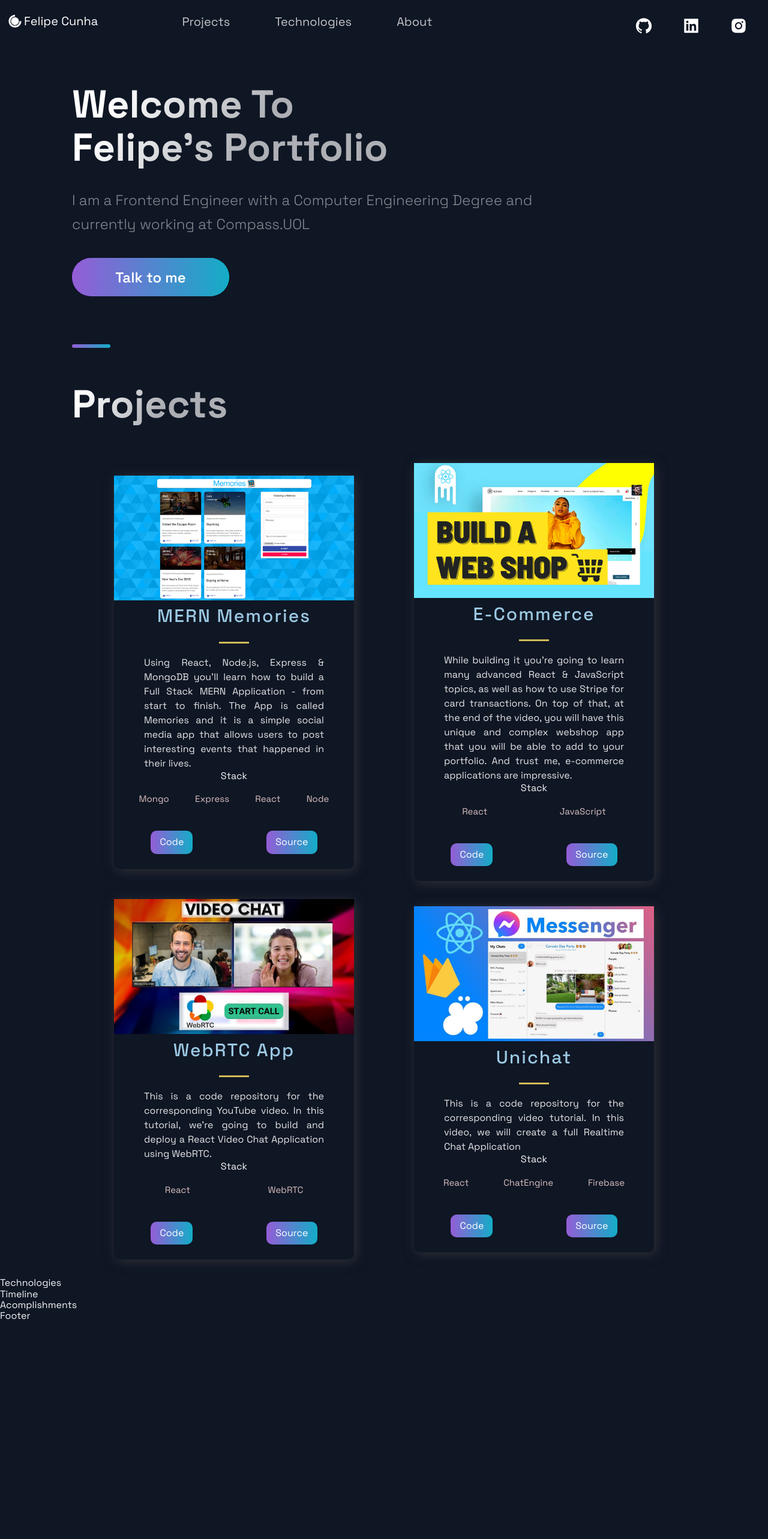
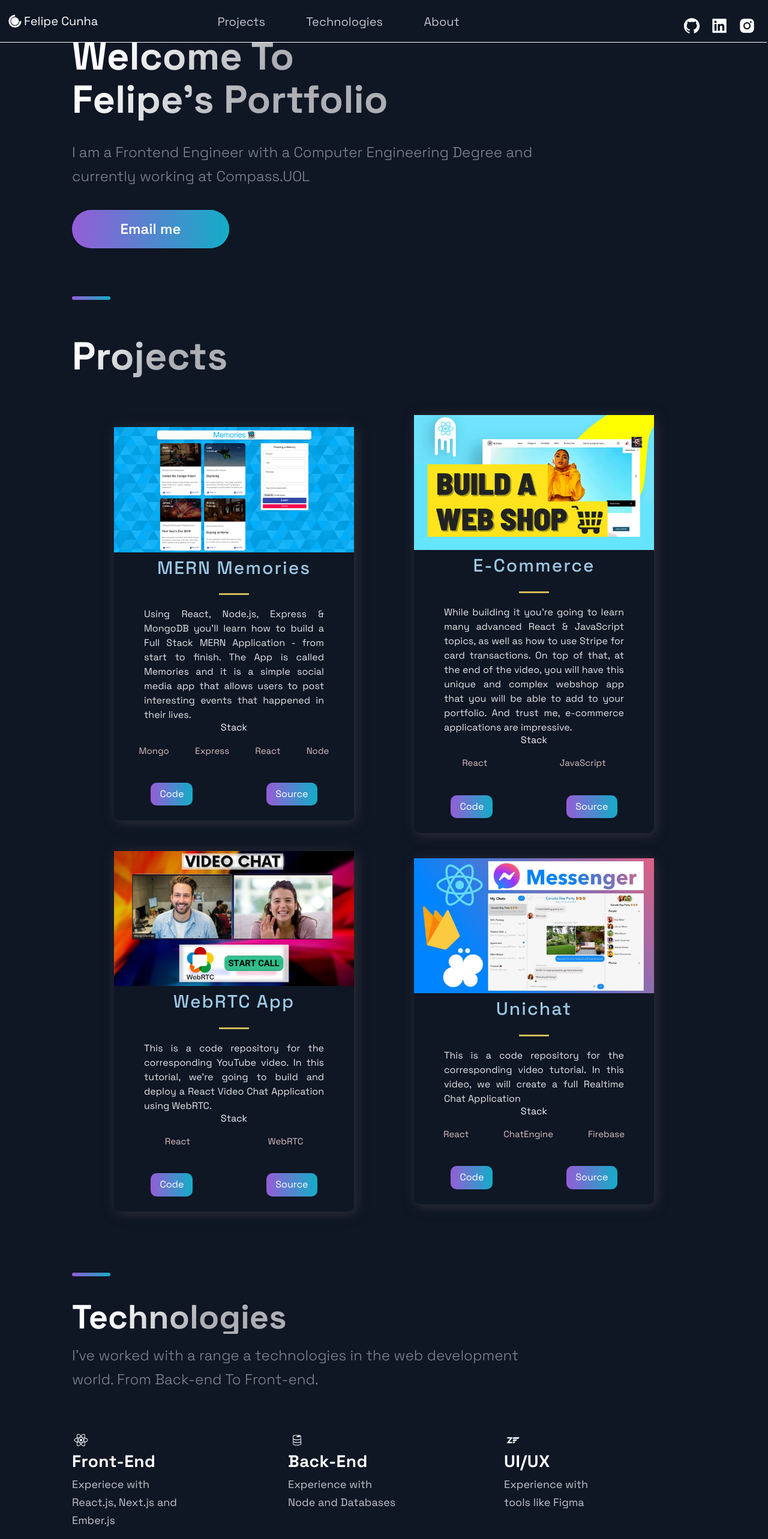
Before and after one commit to feliperucunha/next-portfolio, a Next.js app: page / in a window 1280 px wide. Shown: the top 2566 px of the page at 60% size. Before the commit the page ends 2204 px from the top, so only its background shows below. Built offline with nearby package versions, Linux system fonts and the light colour scheme.

Commit message:
technologies and timeline sections as well as some css changes

```diff
--- a/src/components/Header/Header.js
+++ b/src/components/Header/Header.js
@@ -3,10 +3,10 @@ import React from 'react';
 import { AiFillGithub, AiFillInstagram, AiFillLinkedin } from 'react-icons/ai';
 import { DiCssdeck } from 'react-icons/di';
 
-import { Container, Div1, Div2, Div3, NavLink, SocialIcons, Span, ATag } from './HeaderStyles';
+import { NavbarContainer, Div1, Div2, Div3, NavLink, SocialIcons, Span, ATag } from './HeaderStyles';
 
 const Header = () =>  (
-  <Container>
+  <NavbarContainer>
     <Div1>
       <Link href="/">
         <ATag>
@@ -32,17 +32,17 @@ const Header = () =>  (
       </li>
     </Div2>
     <Div3>
-      <SocialIcons href="https://github.com/feliperucunha">
+      <SocialIcons target="_blank" href="https://github.com/feliperucunha">
         <AiFillGithub size={30} />
       </SocialIcons>
-      <SocialIcons href="https://www.linkedin.com/in/feliperubencunha/">
+      <SocialIcons target="_blank" href="https://www.linkedin.com/in/feliperubencunha/">
         <AiFillLinkedin size={30} />
       </SocialIcons>
-      <SocialIcons href="https://www.instagram.com/feliperubeen">
+      <SocialIcons target="_blank" href="https://www.instagram.com/feliperubeen">
         <AiFillInstagram size={30} />
       </SocialIcons>
     </Div3>
-  </Container>
+  </NavbarContainer>
 );
 
 export default Header;
--- a/src/components/Header/HeaderStyles.js
+++ b/src/components/Header/HeaderStyles.js
@@ -17,6 +17,29 @@ export const Container = styled.div`
     grid-row-gap: 0.5rem;
   }
 `;
+
+export const NavbarContainer = styled.div`
+  display: grid;
+  grid-template-columns: 1fr 1fr 1fr;
+  grid-template-rows: 1fr;
+  grid-column-gap: 16.5rem;
+  padding: 1rem;
+  padding-top: 2rem;
+  overflow: hidden;
+  position: fixed;
+  top: 0;
+  background: #0F1624;
+  z-index: 2;
+  border-bottom: 1px solid white;
+  padding-bottom: 0;
+
+  @media ${(props) => props.theme.breakpoints.sm} {
+    display: grid;
+    grid-column-gap: 0.5rem;
+    grid-row-gap: 0.5rem;
+  }
+`;
+
 export const Div1 = styled.div`
   grid-area: 1 / 1 / 2 / 2;
   display: flex;
--- a/src/components/Hero/Hero.js
+++ b/src/components/Hero/Hero.js
@@ -15,7 +15,7 @@ const Hero = (props) => (
         I am a Frontend Engineer with a Computer Engineering Degree and currently working at Compass.UOL
       </SectionText>
       <Button onClick={() => window.location.href = "mailto:feliperubenmv@gmail.com"}>
-        Talk to me
+        Email me
       </Button>
     </LeftSection>
   </Section>
--- a/src/components/Projects/ProjectsStyles.js
+++ b/src/components/Projects/ProjectsStyles.js
@@ -96,8 +96,7 @@ padding:1rem 1.5rem;
 border-radius: 10px;
 transition: 0.5s;
 &:hover{
-  background: #801414;
-
+  transform: scale(1.1);
 }
 `;
 
--- a/src/components/Technologies/Technologies.js
+++ b/src/components/Technologies/Technologies.js
@@ -4,9 +4,54 @@ import { Section, SectionDivider, SectionText, SectionTitle } from '../../styles
 import { List, ListContainer, ListItem, ListParagraph, ListTitle } from './TechnologiesStyles';
 
 const Technologies = () =>  (
-  <div>
-    Technologies
-  </div>
+  <Section id="tech">
+    <SectionDivider divider />
+    <SectionTitle>Technologies</SectionTitle>
+    <SectionText>
+      I've worked with a range a technologies in the web development world.
+      From Back-end To Front-end.
+    </SectionText>
+    <List>
+      <ListItem>
+        <picture>
+          <DiReact size="3rem" />
+        </picture>
+        <ListContainer>
+          <ListTitle colorAlt>Front-End</ListTitle>
+          <ListParagraph>
+            Experiece with <br />
+            React.js, Next.js and <br />
+            Ember.js
+          </ListParagraph>
+        </ListContainer>
+      </ListItem>
+      <ListItem>
+        <picture>
+          <DiFirebase size="3rem" />
+        </picture>
+        <ListContainer>
+          <ListTitle>Back-End</ListTitle>
+          <ListParagraph>
+            Experience with <br />
+            Node and Databases
+          </ListParagraph>
+        </ListContainer>
+      </ListItem>
+      <ListItem>
+        <picture>
+          <DiZend size="3rem" />
+        </picture>
+        <ListContainer>
+          <ListTitle>UI/UX</ListTitle>
+          <ListParagraph>
+            Experience with <br />
+            tools like Figma
+          </ListParagraph>
+        </ListContainer>
+      </ListItem>
+    </List>
+    <SectionDivider colorAlt />
+  </Section>
 );
 
 export default Technologies;
--- a/src/components/Technologies/TechnologiesStyles.js
+++ b/src/components/Technologies/TechnologiesStyles.js
@@ -61,11 +61,11 @@ export const ListContainer = styled.div`
 `
 
 export const ListTitle = styled.h4`
+  color: #FFFFFF;
   font-weight: 700;
   font-size: 28px;
   line-height: 32px;
   letter-spacing: 0.02em;
-  color: #FFFFFF;
   margin-bottom: 8px;
 
 @media ${props => props.theme.breakpoints.md}{
--- a/src/components/TimeLine/TimeLine.js
+++ b/src/components/TimeLine/TimeLine.js
@@ -7,45 +7,113 @@ import { TimeLineData } from '../../constants/constants';
 const TOTAL_CAROUSEL_COUNT = TimeLineData.length;
 
 const Timeline = () => {
-  // const [activeItem, setActiveItem] = useState(0);
-  // const carouselRef = useRef();
+  const [activeItem, setActiveItem] = useState(0);
+  const carouselRef = useRef();
 
-  // const scroll = (node, left) => {
-  //   return node.scrollTo({ left, behavior: 'smooth' });
-  // }
+  const scroll = (node, left) => {
+    return node.scrollTo({ left, behavior: 'smooth' });
+  }
 
-  // const handleClick = (e, i) => {
-  //   e.preventDefault();
+  const handleClick = (e, i) => {
+    e.preventDefault();
 
-  //   if (carouselRef.current) {
-  //     const scrollLeft = Math.floor(carouselRef.current.scrollWidth * 0.7 * (i / TimeLineData.length));
+    if (carouselRef.current) {
+      const scrollLeft = Math.floor(carouselRef.current.scrollWidth * 0.7 * (i / TimeLineData.length));
 
-  //     scroll(carouselRef.current, scrollLeft);
-  //   }
-  // }
+      scroll(carouselRef.current, scrollLeft);
+    }
+  }
 
-  // const handleScroll = () => {
-  //   if (carouselRef.current) {
-  //     const index = Math.round((carouselRef.current.scrollLeft / (carouselRef.current.scrollWidth * 0.7)) * TimeLineData.length);
+  const handleScroll = () => {
+    if (carouselRef.current) {
+      const index = Math.round((carouselRef.current.scrollLeft / (carouselRef.current.scrollWidth * 0.7)) * TimeLineData.length);
 
-  //     setActiveItem(index);
-  //   }
-  // }
+      setActiveItem(index);
+    }
+  }
 
-  // // snap back to beginning of scroll when window is resized
-  // // avoids a bug where content is covered up if coming from smaller screen
-  // useEffect(() => {
-  //   const handleResize = () => {
-  //     scroll(carouselRef.current, 0);
-  //   }
+  // snap back to beginning of scroll when window is resized
+  // avoids a bug where content is covered up if coming from smaller screen
+  useEffect(() => {
+    const handleResize = () => {
+      scroll(carouselRef.current, 0);
+    }
 
-  //   window.addEventListener('resize', handleResize);
-  // }, []);
+    window.addEventListener('resize', handleResize);
+  }, []);
 
   return (
-    <div>
-      Timeline
-    </div>
+    <Section id="about">
+      <SectionTitle>About Me</SectionTitle>
+      <SectionText>
+        I am a versatile web developer that enjoys both JavaScript and TypeScript. My years of experience translate to quality code and excellent communication skills to get the work done.
+      </SectionText>
+      <CarouselContainer ref={carouselRef} onScroll={handleScroll}>
+        <>
+          {TimeLineData.map((item, index) => (
+            <CarouselMobileScrollNode
+              key={index}
+              final={index === TOTAL_CAROUSEL_COUNT - 1}>
+              <CarouselItem
+                index={index}
+                id={`carousel__item-${index}`}
+                active={activeItem}
+                onClick={(e) => handleClick(e, index)}>
+                <CarouselItemTitle>
+                  {`${item.year}`}
+                  <CarouselItemImg
+                    width="208"
+                    height="6"
+                    viewBox="0 0 208 6"
+                    fill="none"
+                    xmlns="http://www.w3.org/2000/svg">
+                    <path
+                      fill-rule="evenodd"
+                      clip-rule="evenodd"
+                      d="M2.5 5.5C3.88071 5.5 5 4.38071 5 3V3.5L208 3.50002V2.50002L5 2.5V3C5 1.61929 3.88071 0.5 2.5 0.5C1.11929 0.5 0 1.61929 0 3C0 4.38071 1.11929 5.5 2.5 5.5Z"
+                      fill="url(#paint0_linear)"
+                      fill-opacity="0.33"
+                    />
+                    <defs>
+                      <linearGradient
+                        id="paint0_linear"
+                        x1="-4.30412e-10"
+                        y1="0.5"
+                        x2="208"
+                        y2="0.500295"
+                        gradientUnits="userSpaceOnUse">
+                        <stop stop-color="white" />
+                        <stop
+                          offset="0.79478"
+                          stop-color="white"
+                          stop-opacity="0"
+                        />
+                      </linearGradient>
+                    </defs>
+                  </CarouselItemImg>
+                </CarouselItemTitle>
+                <CarouselItemText>{item.text}</CarouselItemText>
+              </CarouselItem>
+            </CarouselMobileScrollNode>
+          ))}
+        </>
+      </CarouselContainer>
+      <CarouselButtons>
+        {TimeLineData.map((item, index) => {
+          return (
+            <CarouselButton
+              key={index}
+              index={index}
+              active={activeItem}
+              onClick={(e) => handleClick(e, index)}
+              type="button">
+              <CarouselButtonDot active={activeItem} />
+            </CarouselButton>
+          );
+        })}
+      </CarouselButtons>
+      <SectionDivider />
+    </Section>
   );
 };
 
--- a/src/constants/constants.js
+++ b/src/constants/constants.js
@@ -38,9 +38,10 @@ export const projects = [
 ];
 
 export const TimeLineData = [
-  { year: 2017, text: 'Started my journey', },
-  { year: 2018, text: 'Worked as a freelance developer', },
-  { year: 2019, text: 'Founded JavaScript Mastery', },
-  { year: 2020, text: 'Shared my projects with the world', },
-  { year: 2021, text: 'Started my own platform', },
+  { year: 2017, text: 'Came from Vet School do Computer Engineering at UFPA', },
+  { year: 2018, text: 'Started studying C and Python', },
+  { year: 2019, text: 'Entered an Internship at the Public Ministry as a FullStack Developer', },
+  { year: 2020, text: 'Started working at a Startup called Cosmobots and later a big company called Viasoft', },
+  { year: 2021, text: `Got a job at Brazil's greatest software house: Compass.UOL`, },
+  { year: 2022, text: 'Got promoted to mid level developer and currently improving my skills', },
 ];
```
